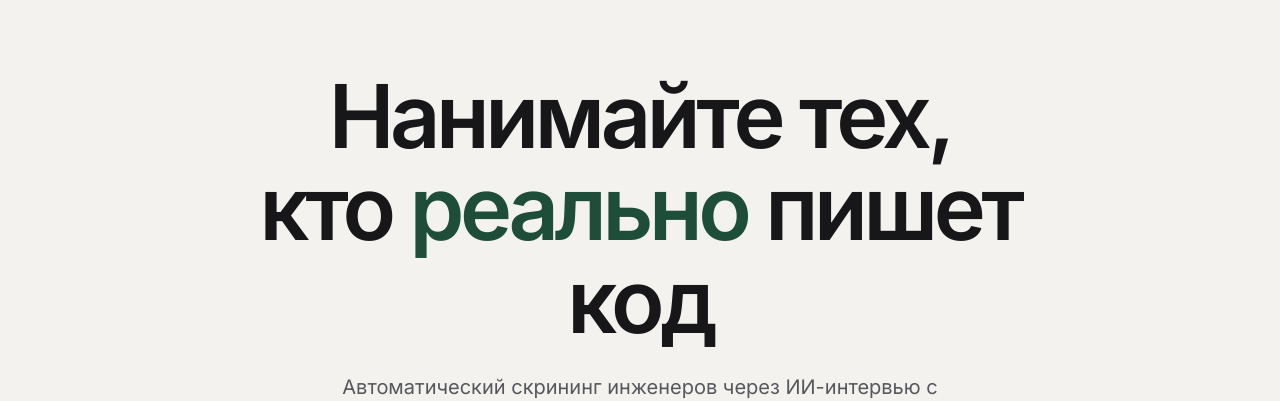
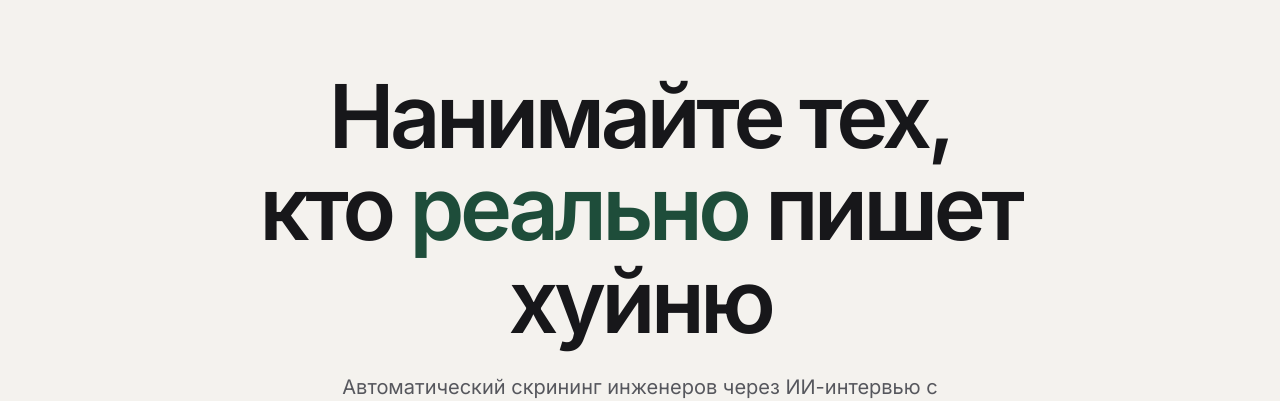
Before and after one commit to CamelCase404/Verum, a React (Vite) app in the folder verum/: page / in a window 1280 px wide. Shown: the part 123-524 px from the top of the page. Built offline with nearby package versions, Linux system fonts and the light colour scheme; no server answers.

Commit message:
Update Landing.tsx

```diff
--- a/verum/src/pages/Landing.tsx
+++ b/verum/src/pages/Landing.tsx
@@ -168,7 +168,7 @@ export function Landing() {
                         Нанимайте тех,
                         <br />
                         кто <span className="text-accent">реально</span> пишет
-                        код
+                        хуйню
                     </motion.h1>
 
                     <motion.p
```
